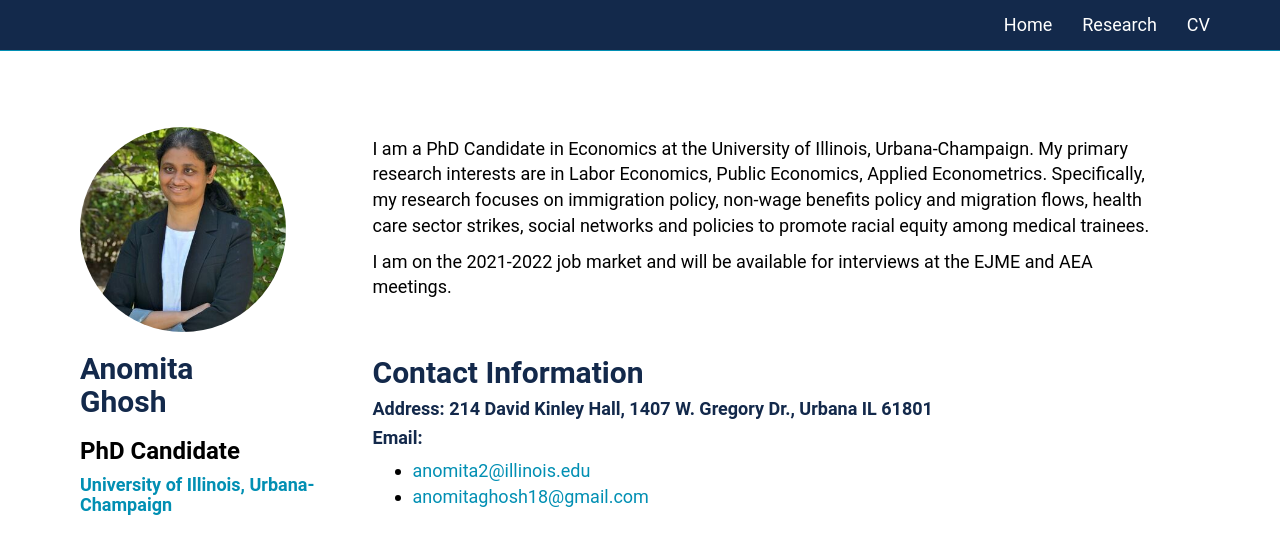
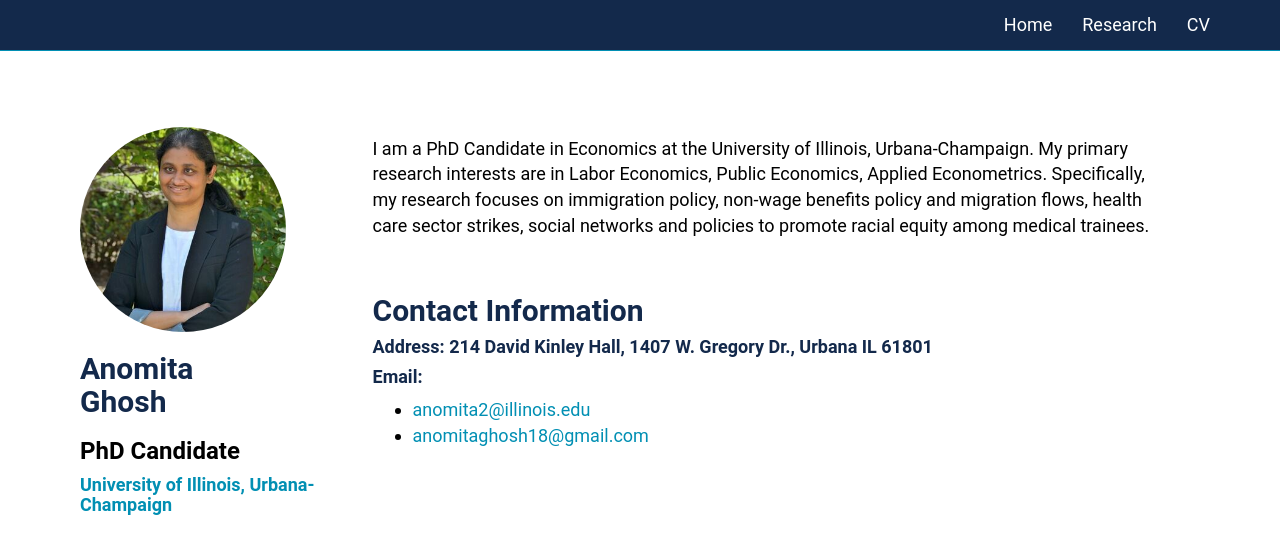
Before and after one commit to anomitaghosh/anomitaghosh.github.io, a Jekyll site: the page built from index.md, in a window 1280 px wide. Shown: the top 554 px of the page. Built offline with Jekyll 4.4.1, drawn with Linux system fonts in a browser that asks for light colours.

Commit message:
Update index.md

```diff
--- a/index.md
+++ b/index.md
@@ -5,8 +5,6 @@ layout: default
 
 I am a PhD Candidate in Economics at the University of Illinois, Urbana-Champaign. My primary research interests are in Labor Economics, Public Economics, Applied Econometrics. Specifically, my research focuses on immigration policy, non-wage benefits policy and migration flows, health care sector strikes, social networks and policies to promote racial equity among medical trainees.
 
-
-I am on the 2021-2022 job market and will be available for interviews at the EJME and AEA meetings.
 
 <br>
 
```
